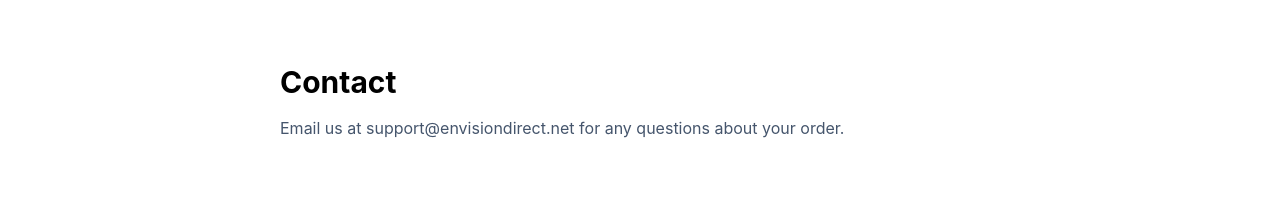
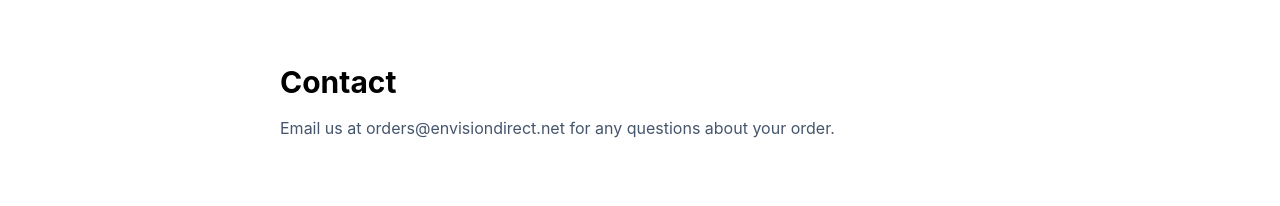
Before and after one commit to deworkenj-envision/Version-25a, a Next.js app: page /contact in a window 1280 px wide. Shown: the top 206 px of the page. Built offline with nearby package versions, Linux system fonts and the light colour scheme.

Commit message:
Update page.js

```diff
--- a/app/contact/page.js
+++ b/app/contact/page.js
@@ -3,7 +3,7 @@ export default function ContactPage() {
     <main className="mx-auto max-w-3xl px-6 py-16">
       <h1 className="text-3xl font-bold">Contact</h1>
       <p className="mt-4 text-slate-600">
-        Email us at support@envisiondirect.net for any questions about your order.
+        Email us at orders@envisiondirect.net for any questions about your order.
       </p>
     </main>
   );
```
